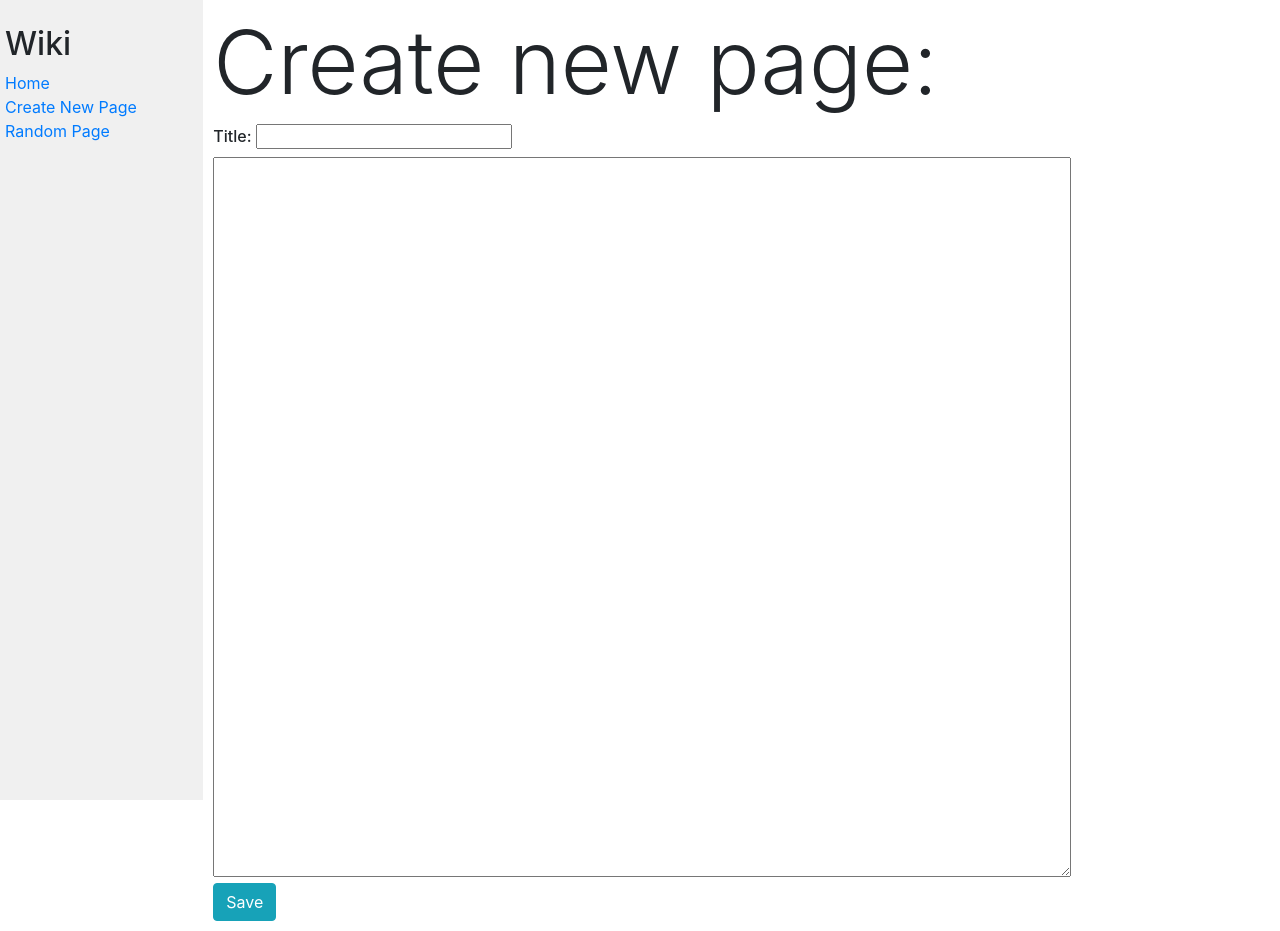
After one commit to bellfrank/wiki, a Django app: template encyclopedia/templates/encyclopedia/create.html in a window 1280 px wide. The commit adds this page. Run offline with Django 3.2, Linux system fonts and the light colour scheme; the template is opened without the code that fills it: values that come from a table or form of the project are taken from there, others are empty; some libraries are stand-ins or nearby versions.

Commit message:
late night

```diff
--- /dev/null
+++ b/encyclopedia/templates/encyclopedia/create.html
@@ -0,0 +1,17 @@
+
+{% extends "encyclopedia/layout.html" %}
+
+{% block title %}
+    Create
+{% endblock %}
+
+{% block body %}
+    <form method="post" action="{% url 'create' %}">
+        {% csrf_token %}
+        <h4 class="display-2">Create new page:</h4>
+        <h6 class="post-title">Title: {{post.title}}</h6>
+            {{post.textarea}}
+        <br>
+        <input class="save btn btn-info" type="submit" value="Save"/>
+    </form>
+{% endblock %}
--- a/encyclopedia/templates/encyclopedia/layout.html
+++ b/encyclopedia/templates/encyclopedia/layout.html
@@ -21,7 +21,7 @@
                     <a href="{% url 'index' %}">Home</a>
                 </div>
                 <div>
-                    <a href>Create New Page</a>
+                    <a href="{% url 'create' %}">Create New Page</a>
                 </div>
                 <div>
                     <a href>Random Page</a>
--- a/encyclopedia/templates/encyclopedia/webpages.html
+++ b/encyclopedia/templates/encyclopedia/webpages.html
@@ -5,6 +5,9 @@
 {% endblock %}
 
 {% block body %}
-    <h1>{{ title }} </h1>
+<div class="entry">
+    {{ title | safe }}
+    <a class="edit" href=/edit/{{title}}>Edit Page</a>
+</div>
 
 {% endblock %}
--- a/encyclopedia/urls.py
+++ b/encyclopedia/urls.py
@@ -5,5 +5,5 @@ from . import views
 urlpatterns = [
     path("", views.index, name="index"),
     path("<str:title>", views.webpages, name="webpages"),
-    path("<str:search>", views.index, name="search")
+    path("", views.create, name="create")
 ]
--- a/encyclopedia/views.py
+++ b/encyclopedia/views.py
@@ -11,6 +11,15 @@ from . import util
 
 class Search(forms.Form):
     item = forms.CharField(widget=forms.TextInput(attrs={'class' : 'myfieldclass', 'placeholder': 'Search'}))
+
+
+class Post(forms.Form):
+    title = forms.CharField(label= "Title")
+    textarea = forms.CharField(widget=forms.Textarea(), label='')
+
+class Edit(forms.Form):
+    textarea = forms.CharField(widget=forms.Textarea(), label='')
+
 
 def index(request):
     entries = util.list_entries()
@@ -46,6 +55,31 @@ def index(request):
             "entries": util.list_entries(), "form":Search()
         })
 def webpages(request, title):
+    page = util.get_entry(title)
     return render(request, "encyclopedia/webpages.html", {
-        "title": util.get_entry(title)
+        "title":markdowner.convert(page)
     })
+
+def create(request):
+    if request.method == 'POST':
+        form = Post(request.POST)
+        if form.is_valid():
+            title = form.cleaned_data["title"]
+            textarea = form.cleaned_data["textarea"]
+            entries = util.list_entries()
+            if title in entries:
+                return render(request, "encyclopedia/error.html", {"form": Search(), "message": "Page already exist"})
+            else:
+                util.save_entry(title,textarea)
+                page = util.get_entry(title)
+                page_converted = markdowner.convert(page)
+
+                context = {
+                    'form': Search(),
+                    'page': page_converted,
+                    'title': title
+                }
+
+                return render(request, "encyclopedia/entry.html", context)
+    else:
+        return render(request, "encyclopedia/create.html", {"form": Search(), "post": Post()})
```
